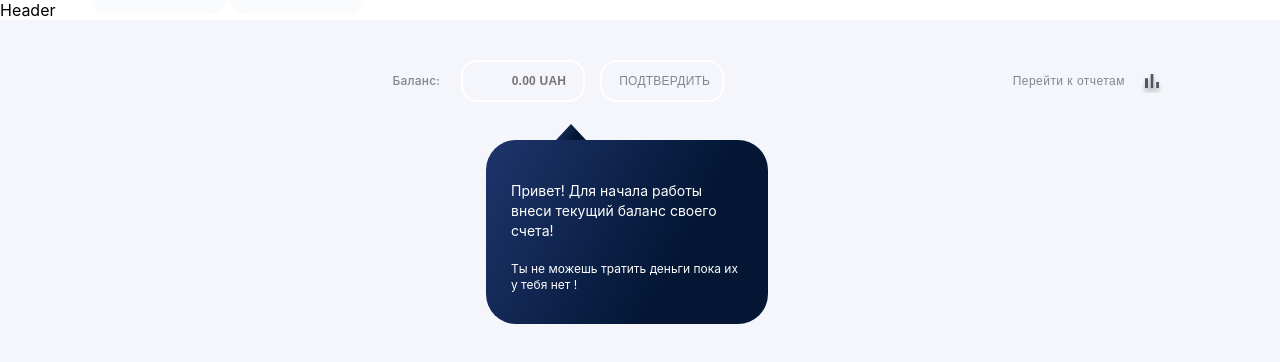
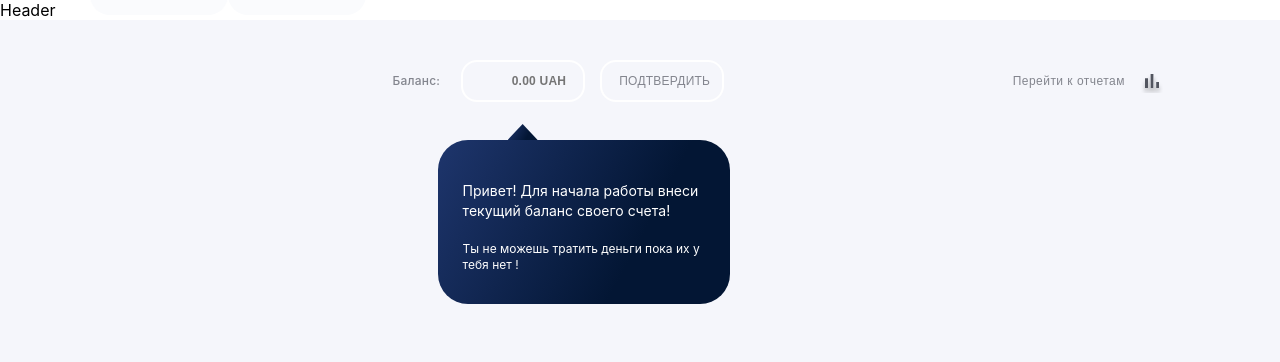
Before and after one commit to EKhoroshko/frontend-kapusta, a React (Create React App) app: page /home in a window 1280 px wide. Shown: the top 362 px of the page. Built offline with nearby package versions, Linux system fonts and the light colour scheme.

Commit message:
position modal

```diff
--- a/src/components/Modal/Comment/Comment.module.css
+++ b/src/components/Modal/Comment/Comment.module.css
@@ -35,9 +35,17 @@
 @media screen and (min-width: 768px) {
   .box {
     position: absolute;
-    z-index: 2;
     top: 13%;
     right: 40%;
     width: 282px;
   }
 }
+
+@media screen and (min-width: 1280px) {
+  .box {
+    position: absolute;
+    z-index: 2;
+    right: 43%;
+    width: 292px;
+  }
+}
```
